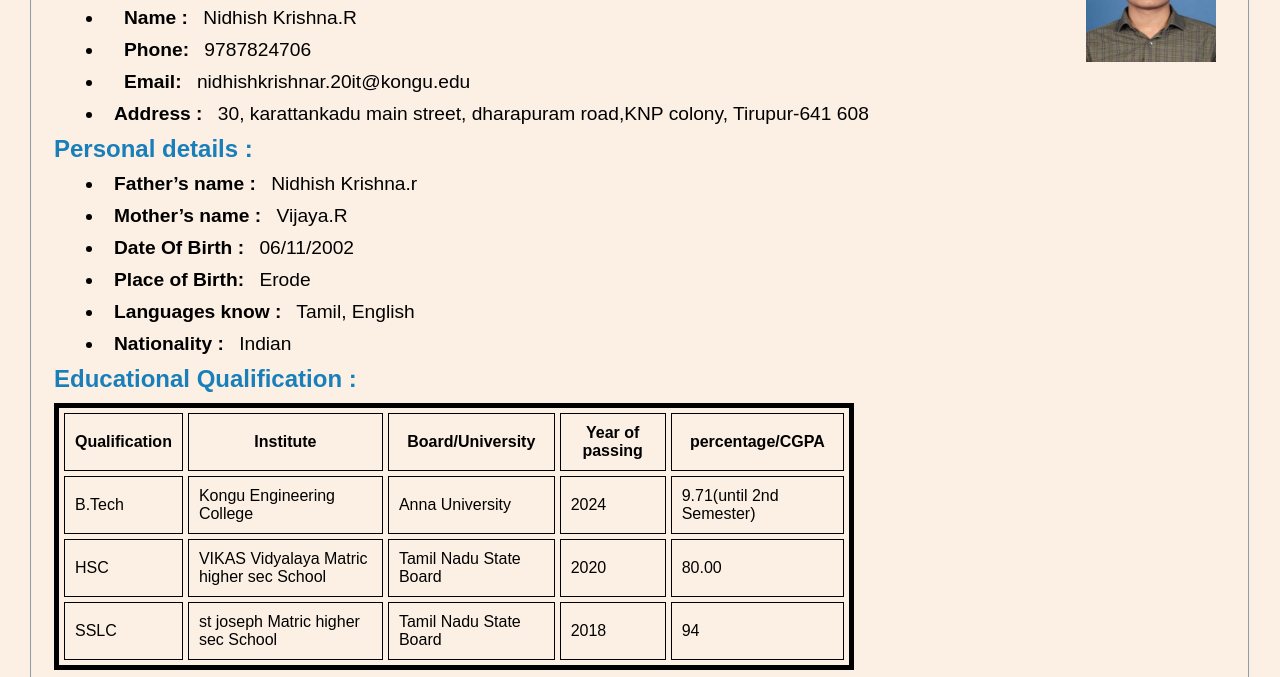
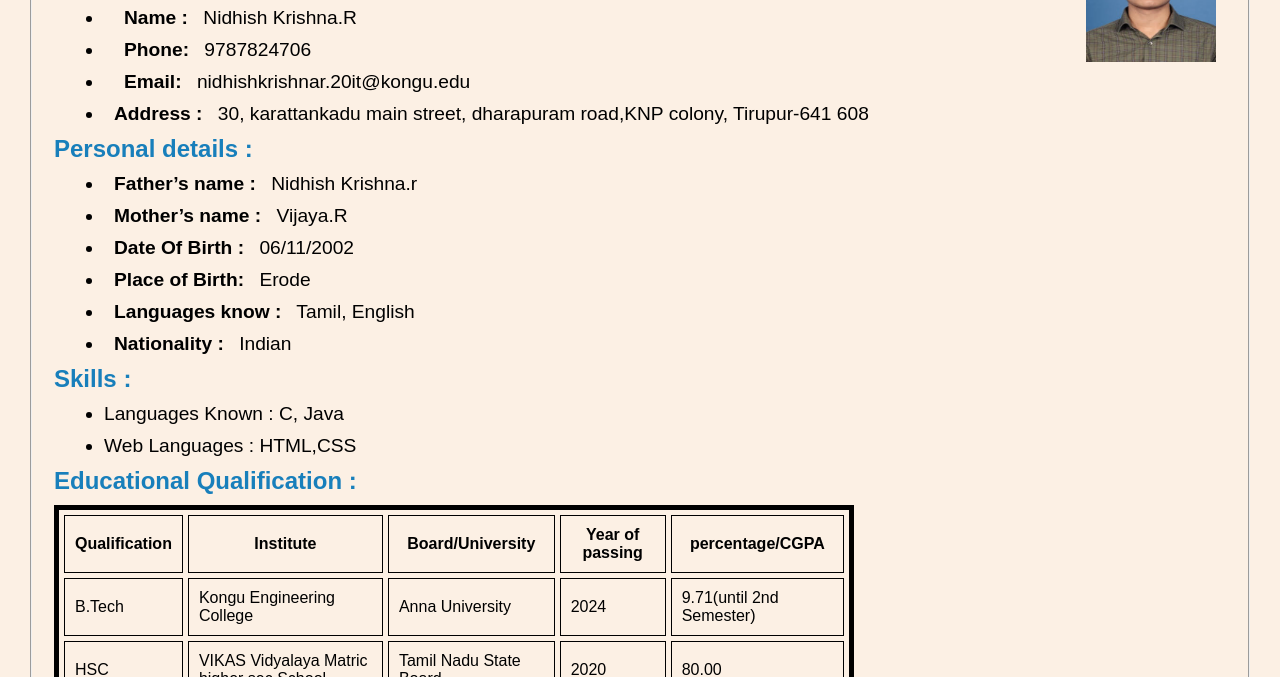
Before and after one commit to nidhishkrishna/resume, a plain HTML site: page index.html in a window 1280 px wide. Shown: the part 116-793 px from the top of the page. Drawn offline with Linux system fonts and the light colour scheme.

Commit message:
Update index.html

```diff
--- a/index.html
+++ b/index.html
@@ -60,6 +60,11 @@
         <li><b>Nationality :</b>     Indian</li>
 
     </ul>
+            <h2 >Skills :</h2>
+     <ul>
+         <li>Languages Known : C, Java</li>
+         <li>Web Languages : HTML,CSS</li>
+     </ul>
 
 
 
```
